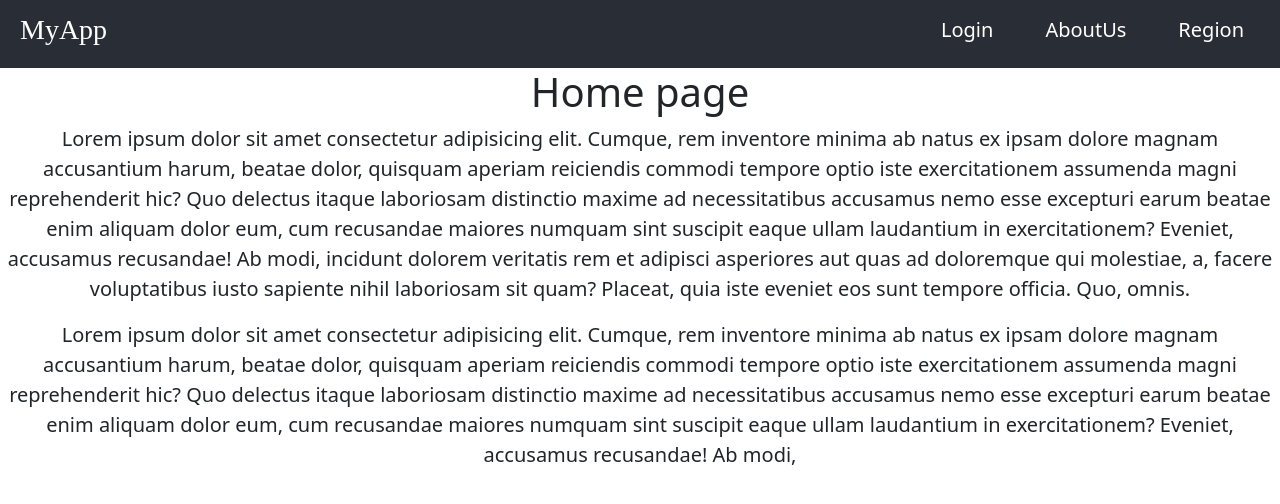
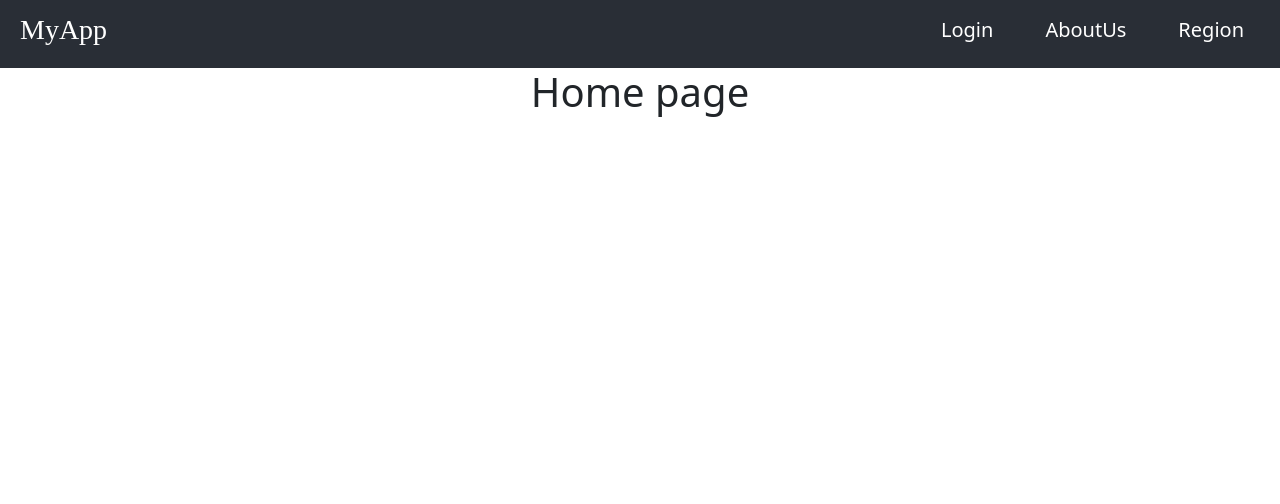
Before and after one commit to Sampreeth3217/KingsmanWebsite, a React (Vite) app in the folder Frontend/: page / in a window 1280 px wide. Shown: the top 504 px of the page. Built offline with nearby package versions, Linux system fonts and the light colour scheme.

Commit message:
add:files

```diff
--- a/Frontend/src/Components/home/Home.jsx
+++ b/Frontend/src/Components/home/Home.jsx
@@ -4,29 +4,7 @@ function Home() {
   return (
     <div className="text-center">
       <h1>Home page</h1>
-      <p className="lead">
-        Lorem ipsum dolor sit amet consectetur adipisicing elit. Cumque, rem
-        inventore minima ab natus ex ipsam dolore magnam accusantium harum,
-        beatae dolor, quisquam aperiam reiciendis commodi tempore optio iste
-        exercitationem assumenda magni reprehenderit hic? Quo delectus itaque
-        laboriosam distinctio maxime ad necessitatibus accusamus nemo esse
-        excepturi earum beatae enim aliquam dolor eum, cum recusandae maiores
-        numquam sint suscipit eaque ullam laudantium in exercitationem? Eveniet,
-        accusamus recusandae! Ab modi, incidunt dolorem veritatis rem et
-        adipisci asperiores aut quas ad doloremque qui molestiae, a, facere
-        voluptatibus iusto sapiente nihil laboriosam sit quam? Placeat, quia
-        iste eveniet eos sunt tempore officia. Quo, omnis.
-      </p>
-      <p className="lead">
-        Lorem ipsum dolor sit amet consectetur adipisicing elit. Cumque, rem
-        inventore minima ab natus ex ipsam dolore magnam accusantium harum,
-        beatae dolor, quisquam aperiam reiciendis commodi tempore optio iste
-        exercitationem assumenda magni reprehenderit hic? Quo delectus itaque
-        laboriosam distinctio maxime ad necessitatibus accusamus nemo esse
-        excepturi earum beatae enim aliquam dolor eum, cum recusandae maiores
-        numquam sint suscipit eaque ullam laudantium in exercitationem? Eveniet,
-        accusamus recusandae! Ab modi,
-      </p>
+
     </div>
   );
 }
--- a/Frontend/src/Components/region/Region.jsx
+++ b/Frontend/src/Components/region/Region.jsx
@@ -10,19 +10,19 @@ function Region() {
         <div className='col-11 col-sm-10 col-md-6 mx-auto'>
             <form action="" className='p-5 login rounded'>
             <div className='mb-3'>
-         <label htmlFor="region" className='form-label'>Region</label>
-         <input type="text" id='region'{...register('region',{required:true})} className='form-control' />
-          {errors.region?.type==='required' && <p className='text-danger'>Region required</p>}
+         <label htmlFor="state" className='form-label'>State</label>
+         <input type="text" id='state'{...register('state',{required:true})} className='form-control' />
+          {errors.state?.type==='required' && <p className='text-danger'>State required</p>}
+        </div>
+        <div className='mb-3'>
+         <label htmlFor="district" className='form-label'>District</label>
+         <input type="text" id='district'{...register('district',{required:true})} className='form-control' />
+          {errors.district?.type==='required' && <p className='text-danger'>Districtname required</p>}
         </div>
         <div className='mb-3'>
          <label htmlFor="village" className='form-label'>Village</label>
          <input type="text" id='village'{...register('village',{required:true})} className='form-control' />
           {errors.village?.type==='required' && <p className='text-danger'>Villagename required</p>}
-        </div>
-        <div className='mb-3'>
-         <label htmlFor="region" className='form-label'>State</label>
-         <input type="text" id='Region'{...register('region',{required:true})} className='form-control' />
-          {errors.username?.type==='required' && <p className='text-danger'>statename required</p>}
         </div>
         <div className='d-flex justify-content-evenly'>
             <button className='btn btn-primary'>Select Region</button>
```
